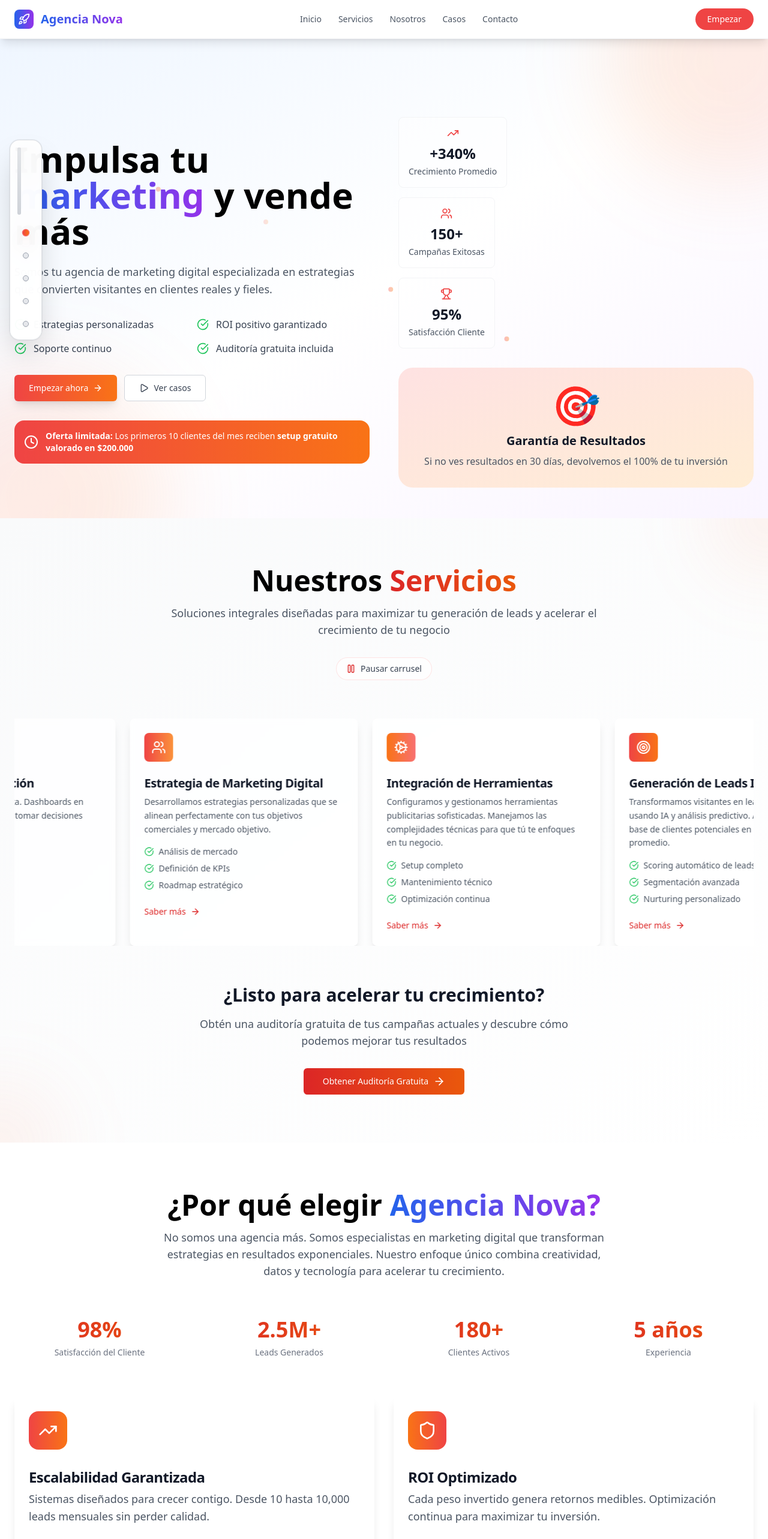
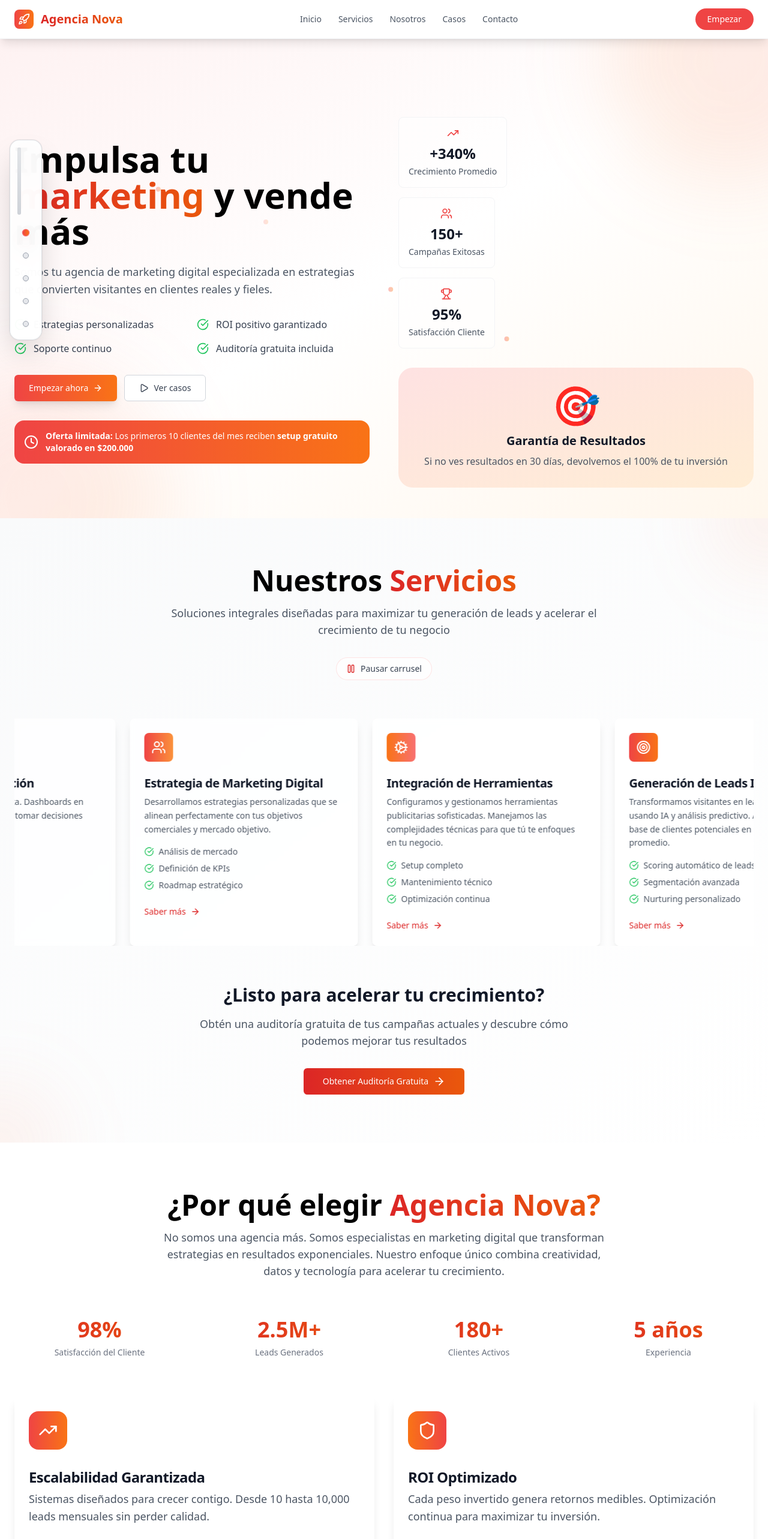
Before and after one commit to patohed/nova-leads, a Next.js app: page / in a window 1280 px wide. Shown: the top 2566 px of the page at 60% size. Built offline with nearby package versions, Linux system fonts and the light colour scheme.

Commit message:
Remove partners section from About component - Clean up unnecessary technology partners section

```diff
--- a/src/components/layout/Footer.tsx
+++ b/src/components/layout/Footer.tsx
@@ -200,10 +200,10 @@ const Footer = () => {
               viewport={{ once: true }}
             >
               <div className="flex items-center space-x-3 mb-4">
-                <div className="flex items-center justify-center w-10 h-10 bg-gradient-to-r from-blue-500 to-purple-500 rounded-lg">
+                <div className="flex items-center justify-center w-10 h-10 bg-gradient-to-r from-red-500 to-orange-500 rounded-lg">
                   <Zap className="h-6 w-6 text-white" />
                 </div>
-                <span className="font-bold text-xl bg-gradient-to-r from-blue-400 to-purple-400 bg-clip-text text-transparent">
+                <span className="font-bold text-xl bg-gradient-to-r from-red-400 to-orange-400 bg-clip-text text-transparent">
                   Agencia Nova
                 </span>
               </div>
--- a/src/components/layout/SimpleHeader.tsx
+++ b/src/components/layout/SimpleHeader.tsx
@@ -9,10 +9,10 @@ const SimpleHeader = () => {
       <div className="container mx-auto px-4 lg:px-6">
         <div className="flex items-center justify-between h-16">
           <div className="flex items-center space-x-3">
-            <div className="flex items-center justify-center w-8 h-8 bg-gradient-to-r from-blue-600 to-purple-600 rounded-lg">
+            <div className="flex items-center justify-center w-8 h-8 bg-gradient-to-r from-red-500 to-orange-500 rounded-lg">
               <Rocket className="h-5 w-5 text-white" />
             </div>
-            <span className="font-bold text-xl bg-gradient-to-r from-blue-600 to-purple-600 bg-clip-text text-transparent">
+            <span className="font-bold text-xl bg-gradient-to-r from-red-600 to-orange-600 bg-clip-text text-transparent">
               Agencia Nova
             </span>
           </div>
--- a/src/components/sections/About.tsx
+++ b/src/components/sections/About.tsx
@@ -53,10 +53,6 @@ const About = () => {
     { value: "5 años", label: "Experiencia" }
   ];
 
-  const technologies = [
-    "🔍 Google", "📘 Meta", "💼 LinkedIn", "🎵 TikTok", "📺 YouTube", "🧠 HubSpot"
-  ];
-
   return (
     <section id="nosotros" className="py-20 bg-white">
       <div className="container mx-auto px-4 lg:px-6">
@@ -70,7 +66,7 @@ const About = () => {
         >
           <h2 className="text-3xl md:text-4xl lg:text-5xl font-bold mb-4">
             ¿Por qué elegir{" "}
-            <span className="bg-gradient-to-r from-blue-600 to-purple-600 bg-clip-text text-transparent">
+            <span className="bg-gradient-to-r from-red-600 to-orange-600 bg-clip-text text-transparent">
               Agencia Nova?
             </span>
           </h2>
@@ -145,31 +141,6 @@ const About = () => {
           ))}
         </motion.div>
 
-        {/* Technology Partners */}
-        <motion.div
-          initial={{ opacity: 0, y: 20 }}
-          whileInView={{ opacity: 1, y: 0 }}
-          transition={{ duration: 0.6, delay: 0.4 }}
-          viewport={{ once: true }}
-          className="text-center mb-16"
-        >
-          <h3 className="text-2xl font-bold mb-6">Somos Partners Certificados de</h3>
-          <div className="flex flex-wrap justify-center items-center gap-6">
-            {technologies.map((tech, index) => (
-              <motion.div
-                key={tech}
-                initial={{ opacity: 0, scale: 0.9 }}
-                whileInView={{ opacity: 1, scale: 1 }}
-                transition={{ duration: 0.6, delay: 0.5 + index * 0.1 }}
-                viewport={{ once: true }}
-                className="bg-gray-50 px-4 py-2 rounded-lg text-sm font-medium"
-              >
-                {tech}
-              </motion.div>
-            ))}
-          </div>
-        </motion.div>
-
         {/* Technology Advantages */}
         <motion.div
           initial={{ opacity: 0, y: 20 }}
--- a/src/components/sections/Contact.tsx
+++ b/src/components/sections/Contact.tsx
@@ -51,7 +51,7 @@ const Contact = () => {
       subtitle: 'Respuesta en 24hs',
       value: 'hola@agencianova.com',
       action: 'Enviar email',
-      color: 'from-blue-500 to-purple-500',
+      color: 'from-red-500 to-orange-500',
       href: 'mailto:hola@agencianova.com'
     }
   ]
--- a/src/components/sections/Hero.tsx
+++ b/src/components/sections/Hero.tsx
@@ -63,7 +63,7 @@ const Hero = () => {
   return (
     <section id="inicio" className="min-h-screen flex items-center justify-center relative overflow-hidden pt-20">
       {/* Advanced Background */}
-      <div className="absolute inset-0 bg-gradient-to-br from-blue-50 via-white to-purple-50" />
+      <div className="absolute inset-0 bg-gradient-to-br from-red-50 via-white to-orange-50" />
 
       {/* Enhanced geometric background elements */}
       <div className="absolute inset-0 overflow-hidden">
@@ -135,7 +135,7 @@ const Hero = () => {
                 className="text-4xl md:text-5xl lg:text-6xl font-bold leading-tight mb-6"
               >
                 Impulsa tu{" "}
-                <span className="bg-gradient-to-r from-blue-600 to-purple-600 bg-clip-text text-transparent">
+                <span className="bg-gradient-to-r from-red-600 to-orange-600 bg-clip-text text-transparent">
                   marketing
                 </span>
                 {" "}y{" "}
@@ -145,7 +145,7 @@ const Hero = () => {
                     initial={{ scaleX: 0 }}
                     animate={{ scaleX: 1 }}
                     transition={{ duration: 1, delay: 1 }}
-                    className="absolute -bottom-2 left-0 w-full h-1 bg-gradient-to-r from-blue-500 to-purple-500 rounded-full"
+                    className="absolute -bottom-2 left-0 w-full h-1 bg-gradient-to-r from-red-500 to-orange-500 rounded-full"
                   />
                 </span>
               </motion.h1>
```
